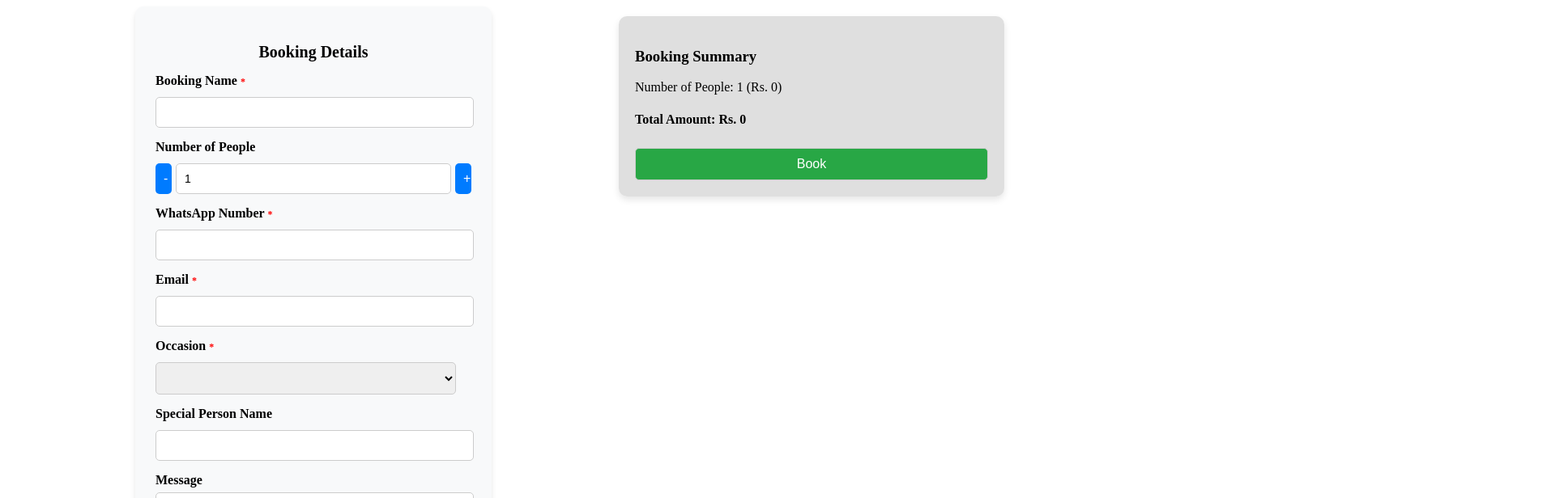
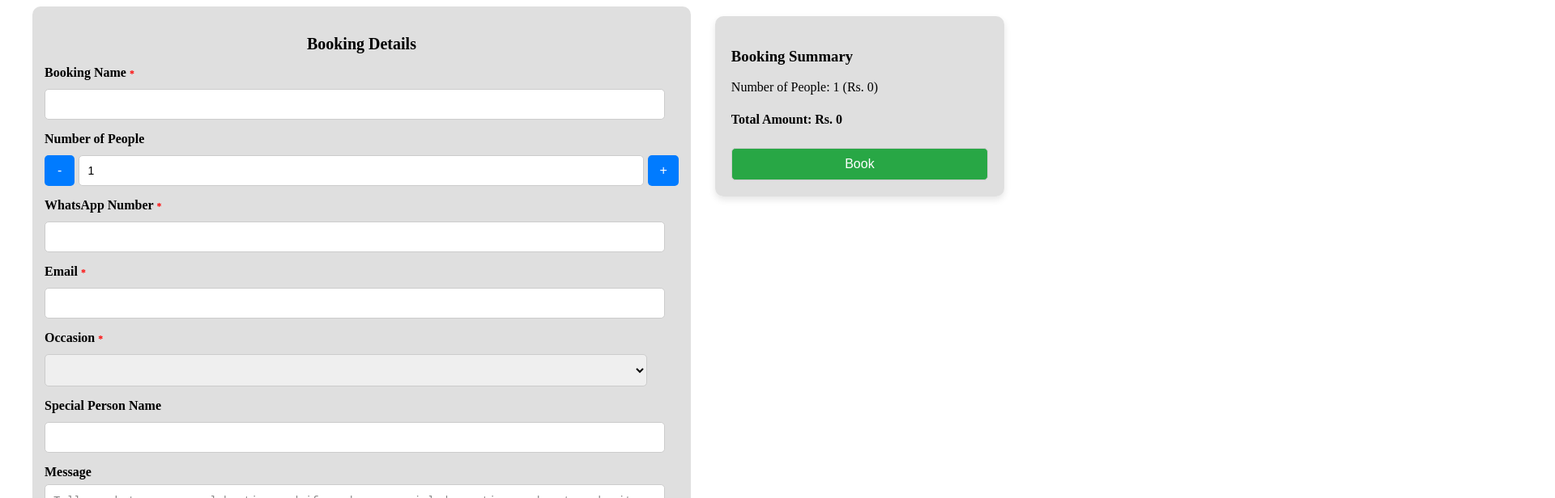
Before and after one commit to happymemories1402/happy_memories_032025, an Angular app: page /booking-details in a window 1280 px wide. Shown: the top 616 px of the page at 81% size, 1920 px wide, since content can reach past the window. Built offline with nearby package versions, Linux system fonts and the light colour scheme.

Commit message:
initial commit

```diff
--- a/src/app/appointment.component.css
+++ b/src/app/appointment.component.css
@@ -131,7 +131,7 @@ p {
 ::ng-deep .bs-datepicker-container {
   z-index: 1050 !important;
   position: absolute !important;
-  background-color: rgb(185, 180, 180) !important;
+  background-color: white !important;
   box-shadow: 0px 4px 10px rgba(226, 224, 224, 0.2);
   border-radius: 8px;
   top: 100% !important; /* Ensure it opens below the input */
--- a/src/app/booking-details.component.css
+++ b/src/app/booking-details.component.css
@@ -1,11 +1,3 @@
-/* General Styles */
-body {
-  font-family: Arial, sans-serif;
-  background: #f5f5f5;
-  margin: 0;
-  padding: 30px;
-}
-
 /* Wrapper for Booking Details & Summary */
 .booking-wrapper {
   display: flex;
@@ -20,9 +12,7 @@ body {
 /* Booking Container (Left Section) */
 .booking-container {
   flex: 1;
-  min-width: 300px;
-  max-width: 750px;
-  margin: 50;
+  margin: 0;
   padding: 10px;
   background: #d9d9d9d4;
   border-radius: 10px;
@@ -33,7 +23,6 @@ body {
 /* Booking Summary (Right Section) */
 .booking-summary {
   flex: 0.4;
-  min-width: 280px;
   padding: 20px;
   background: #d9d9d9d4;
   border-radius: 10px;
@@ -67,7 +56,7 @@ body {
 .form-group input.ng-invalid.ng-touched,
 .form-group select.ng-invalid.ng-touched,
 .form-group textarea.ng-invalid.ng-touched {
-  border: 1px solid red; /* Red border when input is invalid */
+  border: 1px solid black; /* Red border when input is invalid */
   background: #ffe5e5; /* Light red background for visibility */
 }
 
@@ -175,19 +164,6 @@ button:hover {
     flex-direction: column;
     align-items: center;
   }
-  .booking-container, .booking-summary {
-    width: 100%;
-  }
-}
-
-/* time slot picker */
-.booking-container {
-  max-width: 400px;
-  margin: auto;
-  padding: 20px;
-  background: #f8f9fa;
-  border-radius: 10px;
-  box-shadow: 0 4px 6px rgba(0, 0, 0, 0.1);
 }
 
 .form-group {
```
Also changed, not shown: 3 other files (tests, documents, lock files or other folders).
